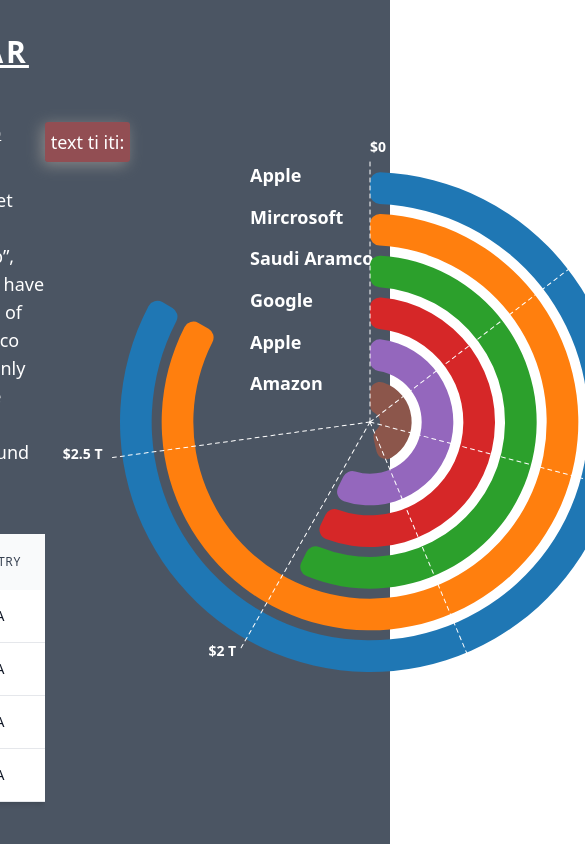
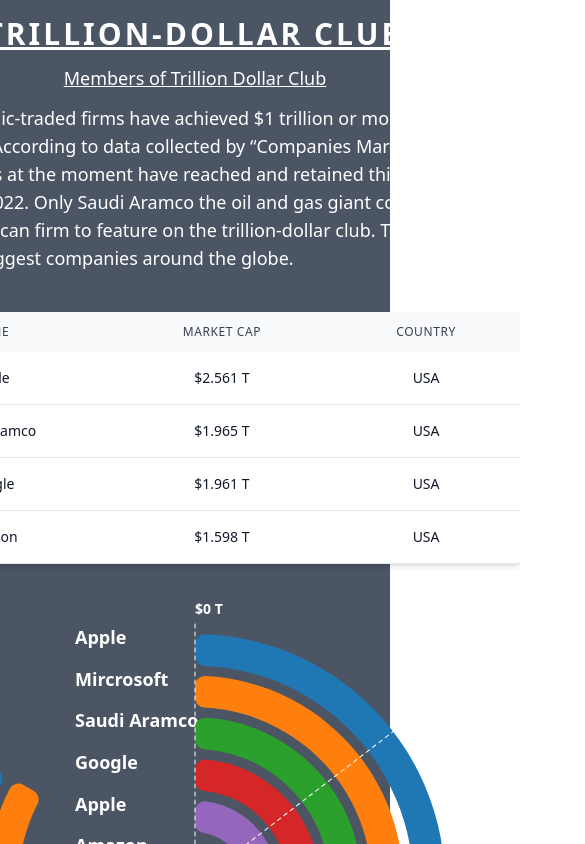
Before and after one commit to simbamkenya/radial-chart-d3, a React (Create React App) app: page / in a window 390 px wide. Shown: the top 844 px of the page, 585 px wide, since content can reach past the window. Built offline with nearby package versions, Linux system fonts and the light colour scheme.

Commit message:
fixed chart resposniveness

```diff
--- a/src/App.js
+++ b/src/App.js
@@ -5,7 +5,7 @@
 function App() {
   return (
     <div className="antialiased bg-gray-600 min-h-screen flex justify-center items-center">
-      <div className='mx-auto flex px-8 py-4'>
+      <div className='mx-auto lg:flex px-8 py-4'>
         <div className=''>
           <div>
             <div>
@@ -66,7 +66,7 @@
         </div>
 
         <div className='flex justify-center items-center'>
-          <div className='6'>
+          <div className='pt-3'>
            <Radial/>
           </div>
         </div>
```
